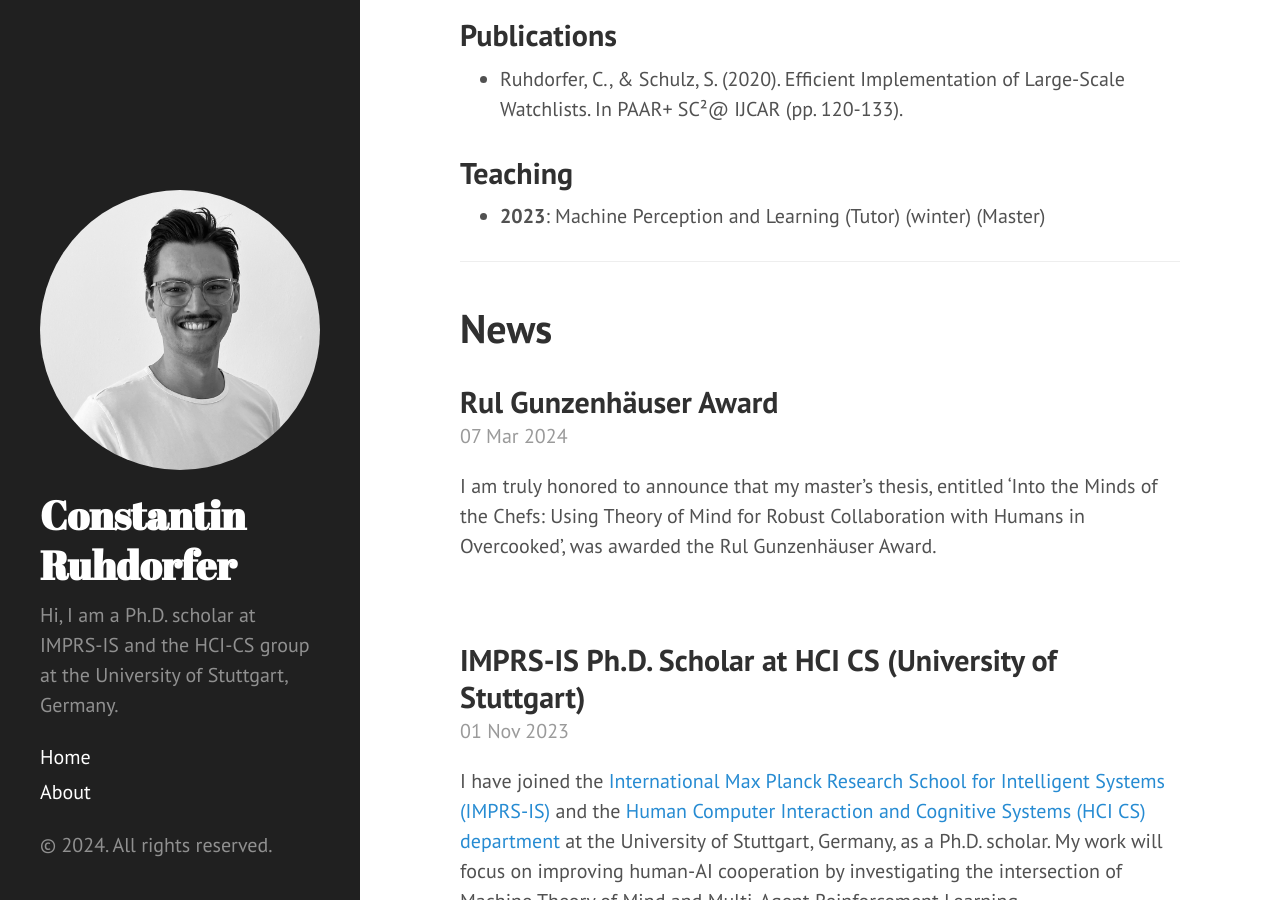
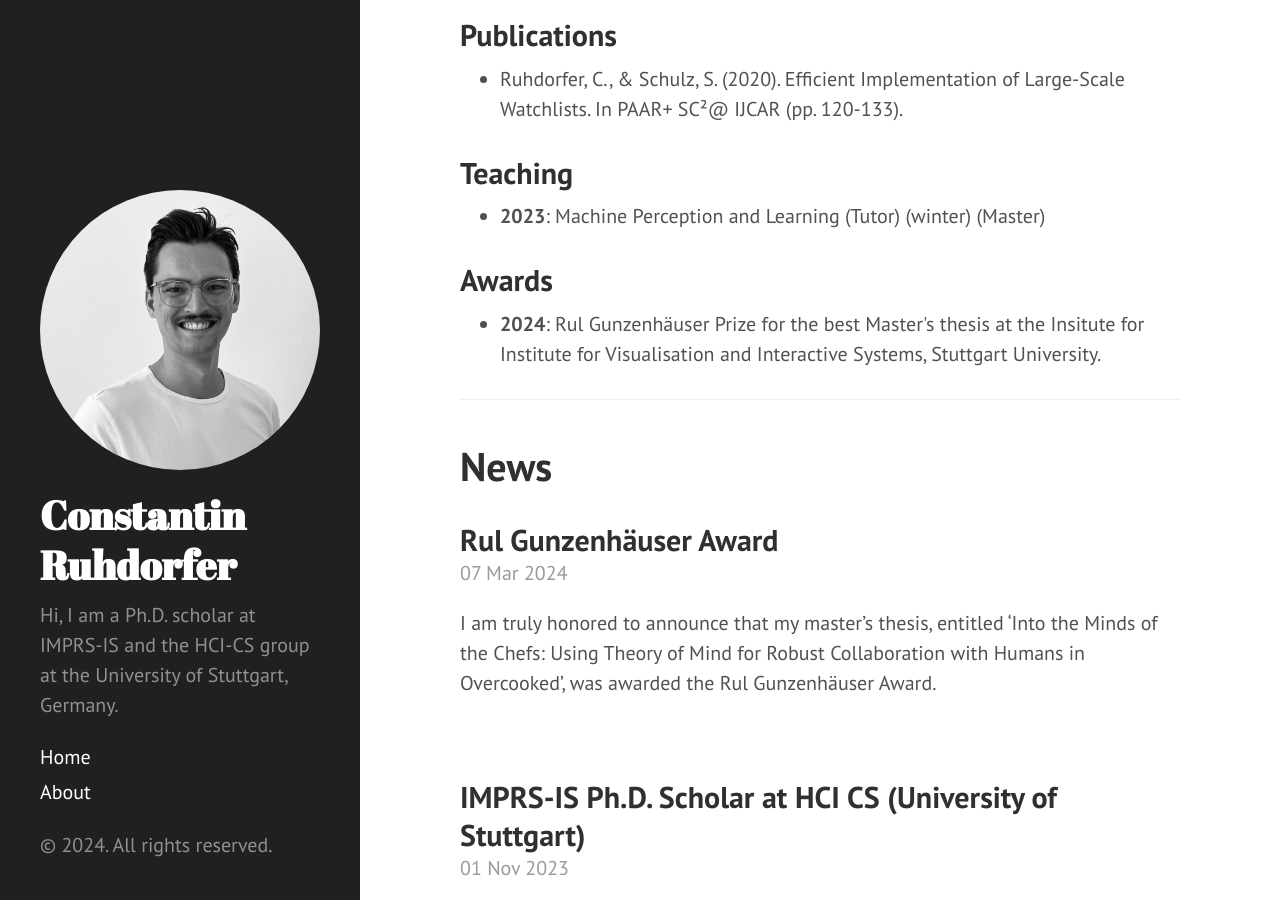
Before and after one commit to ConstantinRuhdorfer/constantinruhdorfer.github.io, a Jekyll site: the page built from index.html, in a window 1280 px wide and 900 px high, scrolled down 434 px. Built offline with Jekyll 4.4.1, drawn with Linux system fonts in a browser that asks for light colours; the list of posts is cut into pages by our own code.

Commit message:
Update index.html

```diff
--- a/index.html
+++ b/index.html
@@ -21,6 +21,12 @@ For students interested in a project or thesis please check the <a href="https:/
 
 <ul>
   <li><b>2023</b>: Machine Perception and Learning (Tutor) (winter) (Master)</li>
+</ul>
+
+<h2 class="post-title">Awards</h2>
+
+<ul>
+  <li><b>2024</b>: Rul Gunzenhäuser Prize for the best Master's thesis at the Insitute for Institute for Visualisation and Interactive Systems, Stuttgart University.</li>
 </ul>
 
 <hr />
```
